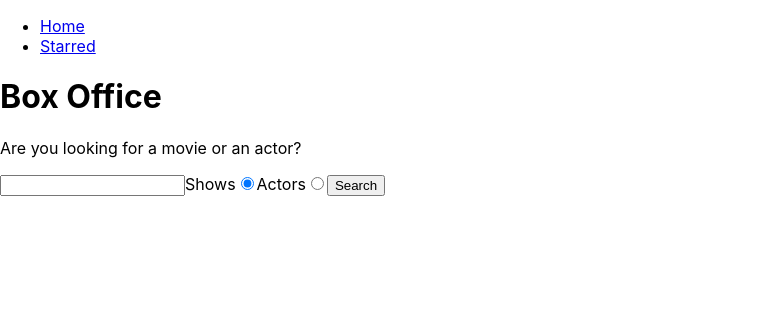
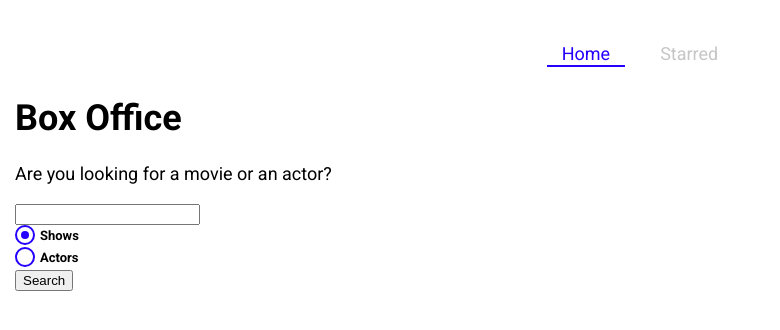
Before and after one commit to Ozy2022/box-office, a React (Create React App) app: page / in a window 1280 px wide. Shown: the top 330 px of the page, without its empty margins (0-780 px from the left). Built offline with nearby package versions, Linux system fonts and the light colour scheme.

Commit message:
installed styled components. Create global theme with SC. created custom radio. used NavLink from react-router to style active link

```diff
--- a/package.json
+++ b/package.json
@@ -8,6 +8,7 @@
     "react-dom": "^18.3.1",
     "react-router-dom": "^6.23.1",
     "react-scripts": "5.0.1",
+    "styled-components": "^6.1.11",
     "web-vitals": "^2.1.4",
     "workbox-background-sync": "^6.6.0",
     "workbox-broadcast-update": "^6.6.0",
--- a/public/index.html
+++ b/public/index.html
@@ -1,11 +1,14 @@
-<!DOCTYPE html>
+<!doctype html>
 <html lang="en">
   <head>
     <meta charset="utf-8" />
     <link rel="icon" href="%PUBLIC_URL%/favicon.ico" />
     <meta name="viewport" content="width=device-width, initial-scale=1" />
     <meta name="theme-color" content="#000000" />
-    <meta name="description" content="Web site created using create-react-app" />
+    <meta
+      name="description"
+      content="Web site created using create-react-app"
+    />
     <link rel="apple-touch-icon" href="%PUBLIC_URL%/logo192.png" />
     <!--
       manifest.json provides metadata used when your web app is installed on a
@@ -21,7 +24,11 @@
       work correctly both with client-side routing and a non-root public URL.
       Learn how to configure a non-root public URL by running `npm run build`.
     -->
-    <title>React App</title>
+    <link
+      href="https://fonts.googleapis.com/css?family=Roboto:300,400,700,&display=swap"
+      rel="stylesheet"
+    />
+    <title>Box Office</title>
   </head>
   <body>
     <noscript>You need to enable JavaScript to run this app.</noscript>
--- a/src/App.jsx
+++ b/src/App.jsx
@@ -4,16 +4,18 @@
 import Starred from './pages/Starred';
 import MainLayout from './components/MainLayout';
 import Show from './pages/Show';
-
+import { GlobalTheme } from './theme';
 // these 3 are repersnting a components life time
 // mounts
 // rerender
 // ummounts
 
 const queryClient = new QueryClient();
+
 function App() {
   return (
     <QueryClientProvider client={queryClient}>
+      <GlobalTheme>
         <BrowserRouter>
           <Routes>
             <Route element={<MainLayout />}>
@@ -22,22 +24,9 @@
             </Route>
             <Route path="/show/:showId" element={<Show />} />
             <Route path="*" element={<div>Not Found</div>} />
-
-          {/* <Route path="/" element={<App />}>
-          <Route index element={<Home />} />
-          <Route path="teams" element={<Teams />}>
-            <Route path=":teamId" element={<Team />} />
-            <Route path="new" element={<NewTeamForm />} />
-            <Route index element={<LeagueStandings />} />
-          </Route>
-        </Route>
-        <Route element={<PageLayout />}>
-          <Route path="/privacy" element={<Privacy />} />
-          <Route path="/tos" element={<Tos />} />
-        </Route>
-        <Route path="contact-us" element={<Contact />} /> */}
           </Routes>
         </BrowserRouter>
+      </GlobalTheme>
     </QueryClientProvider>
   );
 }
--- a/src/components/CustomRadio.jsx
+++ b/src/components/CustomRadio.jsx
@@ -0,0 +1,59 @@
+import styled from 'styled-components';
+
+const CustomRadio = ({ label, ...inputProps }) => {
+  return (
+    <StyledRadio>
+      {label}
+      <input {...inputProps} type="radio" />
+      <span />
+    </StyledRadio>
+  );
+};
+
+export default CustomRadio;
+
+const StyledRadio = styled.label`
+  display: block;
+  position: relative;
+  padding-left: 25px;
+  cursor: pointer;
+  font-size: 13px;
+  user-select: none;
+  font-weight: 700;
+  line-height: 1.65;
+  input {
+    position: absolute;
+    opacity: 0;
+    cursor: pointer;
+  }
+  span {
+    position: absolute;
+    top: 0;
+    left: 0;
+    height: 16px;
+    width: 16px;
+    background-color: #fff;
+    border: 2px solid ${({ theme }) => theme.mainColors.blue};
+    border-radius: 50%;
+  }
+  input:checked ~ span {
+    background-color: #fff;
+    border: 2px solid ${({ theme }) => theme.mainColors.blue};
+  }
+  span:after {
+    content: '';
+    position: absolute;
+    display: none;
+  }
+  input:checked ~ span:after {
+    display: block;
+  }
+  span:after {
+    top: 4px;
+    left: 4px;
+    width: 8px;
+    height: 8px;
+    border-radius: 50%;
+    background: ${({ theme }) => theme.mainColors.blue};
+  }
+`;
--- a/src/components/Navs.jsx
+++ b/src/components/Navs.jsx
@@ -1,4 +1,6 @@
-import { Link } from 'react-router-dom';
+import { NavLink } from 'react-router-dom';
+import styled from 'styled-components';
+
 
 const LINKS = [
   {
@@ -14,15 +16,58 @@
 const Navs = () => {
   return (
     <div>
-      <ul>
+      <NavList>
         {LINKS.map(item => (
           <li key={item.to}>
-            <Link to={item.to}>{item.text}</Link>
+            <LinkStyled to={item.to}>{item.text}</LinkStyled>
           </li>
         ))}
-      </ul>
+      </NavList>
     </div>
   );
 };
 
 export default Navs;
+
+const NavList = styled.ul`
+  display: flex;
+  justify-content: center;
+  list-style: none;
+  margin: 0 0 30px;
+  padding: 0;
+  li {
+    margin: 0 10px;
+  }
+`;
+
+
+const LinkStyled = styled(NavLink)`
+  display: block;
+  padding: 3px 15px;
+  position: relative;
+  text-decoration: none;
+  color: ${({ theme }) => theme.mainColors.gray};
+  &.active {
+    color: ${({ theme }) => theme.mainColors.blue};
+    &:after {
+      content: '';
+      position: absolute;
+      display: block;
+      height: 2px;
+      left: 0%;
+      bottom: 0;
+      background-color: ${({ theme }) => theme.mainColors.blue};
+      animation: slide-in 0.3s ease-in forwards;
+      @keyframes slide-in {
+        from {
+          left: 50%;
+          width: 0;
+        }
+        to {
+          left: 0%;
+          width: 100%;
+        }
+      }
+    }
+  }
+`;
--- a/src/components/SearchForm.jsx
+++ b/src/components/SearchForm.jsx
@@ -1,5 +1,7 @@
 import { useState } from 'react';
 import { useSearchStr } from '../lib/useSearchStr';
+import CustomRadio from './CustomRadio';
+
 const SearchForm = ({ onSearch }) => {
   const [searchOption, setSearchOption] = useState('shows');
   const [SearchStr, setSearchStr] = useSearchStr();
@@ -26,27 +28,22 @@
     <form onSubmit={onSubmit}>
       <input type="text" value={SearchStr} onChange={onSearchInputChane} />
 
-      <label>
-        Shows
-        <input
-          type="radio"
+      <CustomRadio
+        label="Shows"
         name="search-option"
         checked={searchOption === 'shows'}
         onChange={onRadioChange}
         value="shows"
       />
-      </label>
 
-      <label>
-        Actors
-        <input
-          type="radio"
+      <CustomRadio
+        label="Actors"
         name="search-option"
         checked={searchOption === 'actors'}
         onChange={onRadioChange}
         value="actors"
       />
-      </label>
+
 
       <button type="submit">Search</button>
     </form>
--- a/src/index.css
+++ /dev/null
@@ -1,13 +0,0 @@
-body {
-  margin: 0;
-  font-family: -apple-system, BlinkMacSystemFont, 'Segoe UI', 'Roboto', 'Oxygen',
-    'Ubuntu', 'Cantarell', 'Fira Sans', 'Droid Sans', 'Helvetica Neue',
-    sans-serif;
-  -webkit-font-smoothing: antialiased;
-  -moz-osx-font-smoothing: grayscale;
-}
-
-code {
-  font-family: source-code-pro, Menlo, Monaco, Consolas, 'Courier New',
-    monospace;
-}
--- a/src/index.jsx
+++ b/src/index.jsx
@@ -1,6 +1,5 @@
 import React from 'react';
 import ReactDOM from 'react-dom/client';
-import './index.css';
 import App from './App';
 import * as serviceWorkerRegistration from './serviceWorkerRegistration';
 import reportWebVitals from './reportWebVitals';
--- a/src/lib/useStarredShows.js
+++ b/src/lib/useStarredShows.js
@@ -8,7 +8,7 @@
   });
 
   useEffect(() => {
-    localStorage.setItem(localStorageKey.JSON.stringify(state));
+    localStorage.setItem(localStorageKey, JSON.stringify(state));
   }, [state, localStorageKey]);
 
   return [state, dispatch];
--- a/src/pages/Home.jsx
+++ b/src/pages/Home.jsx
@@ -1,4 +1,4 @@
-import { useState, useReducer } from 'react';
+import { useState } from 'react';
 import { useQuery } from '@tanstack/react-query';
 import { searchForShows, searchForPeople } from '../api/tvmaze';
 import SearchForm from '../components/SearchForm';
--- /dev/null
+++ b/src/theme.jsx
@@ -0,0 +1,30 @@
+import { ThemeProvider, createGlobalStyle } from 'styled-components';
+
+const theme = {
+  fontFamily: 'Roboto, sans-serif',
+  mainColors: {
+    blue: '#2400ff',
+    gray: '#c6c6c6',
+    dark: '#353535',
+  },
+};
+
+const GlobalStyles = createGlobalStyle`
+  body {
+    font-family: ${({ theme }) => theme.fontFamily};
+    font-size: 18px;
+    margin: 0;
+    padding-top: 40px;
+    padding-left: 15px;
+    padding-right: 15px;
+  }
+`;
+
+export const GlobalTheme = ({ children }) => {
+  return (
+    <ThemeProvider theme={theme}>
+      <GlobalStyles />
+      {children}
+    </ThemeProvider>
+  );
+};
```
Also changed, not shown: 1 other file (tests, documents, lock files or other folders). Lines whose indentation alone changed are shown as unchanged.
